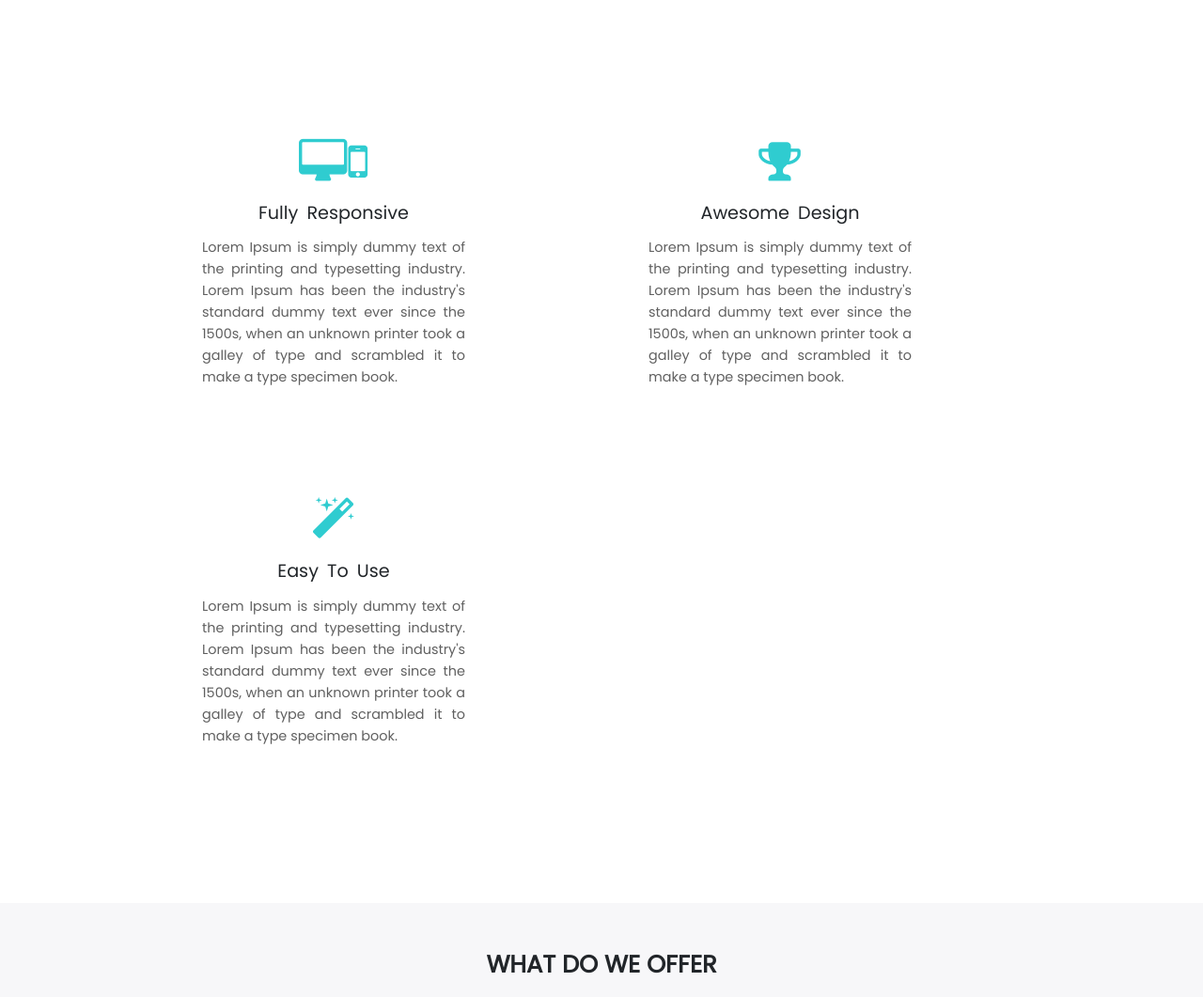
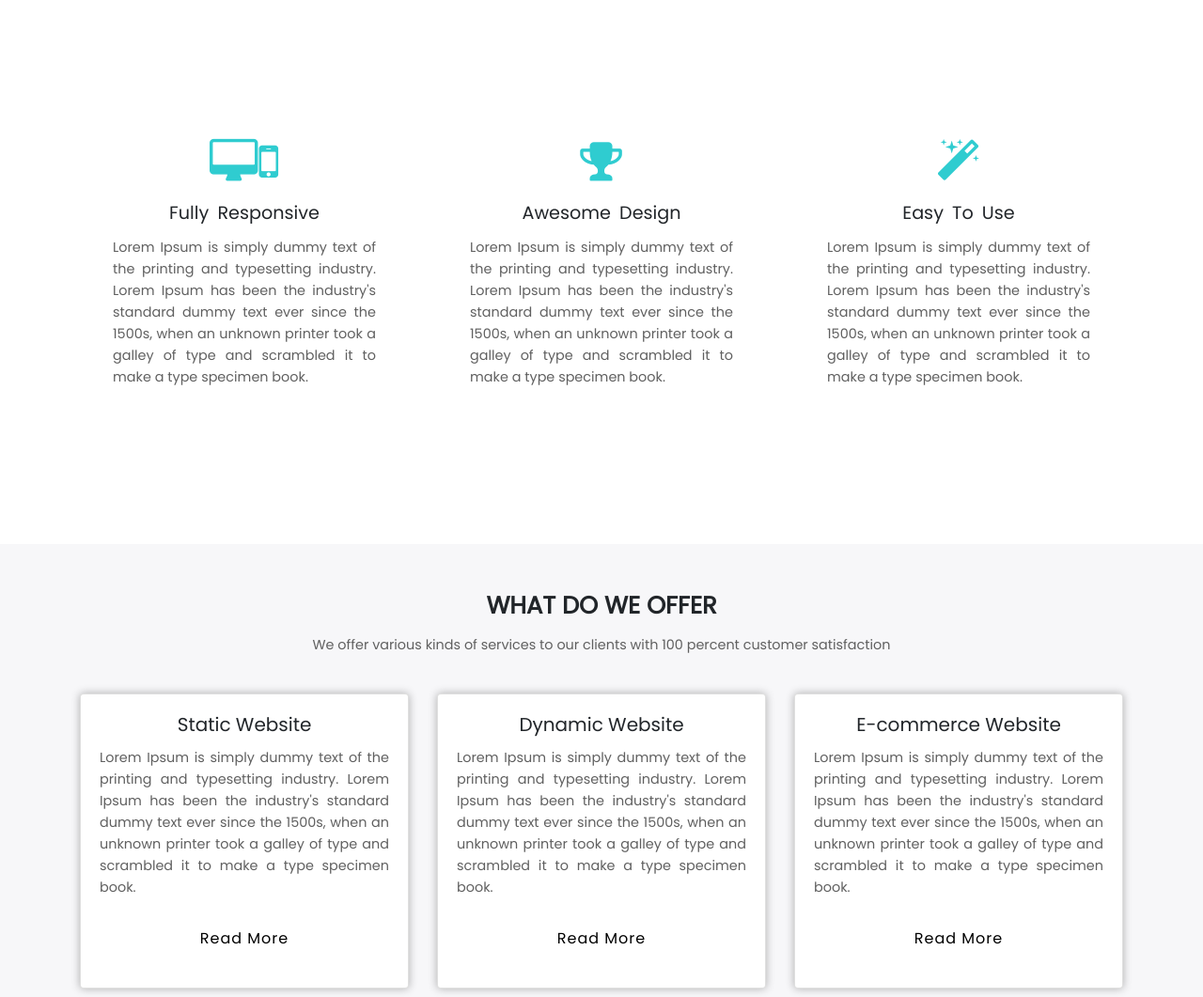
Before and after one commit to hollyhack3r/hack3rsaw, a plain HTML site: page index.html in a window 1280 px wide. Shown: the part 802-1863 px from the top of the page at 94% size. Drawn offline with nearby package versions, Linux system fonts and the light colour scheme; a script that the page names is missing.

Commit message:
edited index.html and style.css

```diff
--- a/css/style.css
+++ b/css/style.css
@@ -492,7 +492,7 @@ form:hover .form-btn button{
 
 /*******************Media Queries**********************************/
 
-@media(max-width: 768px){
+@media(max-width: 576px){
 	.nav-item{
 		text-align: center!important;
 	}
@@ -539,7 +539,7 @@ form:hover .form-btn button{
 	}
 }
 
-@media(max-width: 992px){
+@media(max-width: 768px){
 	.service-btn a{
 		margin: 0;
 	}
--- a/index.html
+++ b/index.html
@@ -68,17 +68,17 @@
 <section class="header-extra-div">
 	<div class="container">
 		<div class="row">
-			<div class=" extra-div col-lg-4 col-md-10 col-12 offset-md-1">
+			<div class=" extra-div col-lg-4 col-md-4 col-12">
 				<a href="#"><i class="fa-3x fa fa-desktop" aria-hidden="true"></i><i class="fa-3x fa fa-mobile" aria-hidden="true"></i></a>
 				<h2>Fully Responsive</h2>
 				<p>Lorem Ipsum is simply dummy text of the printing and typesetting industry. Lorem Ipsum has been the industry's standard dummy text ever since the 1500s, when an unknown printer took a galley of type and scrambled it to make a type specimen book.</p>
 			</div>
-			<div class="extra-div col-lg-4 col-md-10 col-12 offset-md-1">
+			<div class="extra-div col-lg-4 col-md-4 col-12">
 				<a href="#"><i class="fa-3x fa fa-trophy" aria-hidden="true"></i></a>
 				<h2>Awesome Design</h2>
 				<p>Lorem Ipsum is simply dummy text of the printing and typesetting industry. Lorem Ipsum has been the industry's standard dummy text ever since the 1500s, when an unknown printer took a galley of type and scrambled it to make a type specimen book.</p>
 			</div>
-			<div class="extra-div col-lg-4 col-md-10 col-12 offset-md-1">
+			<div class="extra-div col-lg-4 col-md-4 col-12">
 				<a href="#"><i class="fa-3x fa fa-magic" aria-hidden="true"></i></a>
 				<h2>Easy To Use</h2>
 				<p>Lorem Ipsum is simply dummy text of the printing and typesetting industry. Lorem Ipsum has been the industry's standard dummy text ever since the 1500s, when an unknown printer took a galley of type and scrambled it to make a type specimen book.</p>
```
